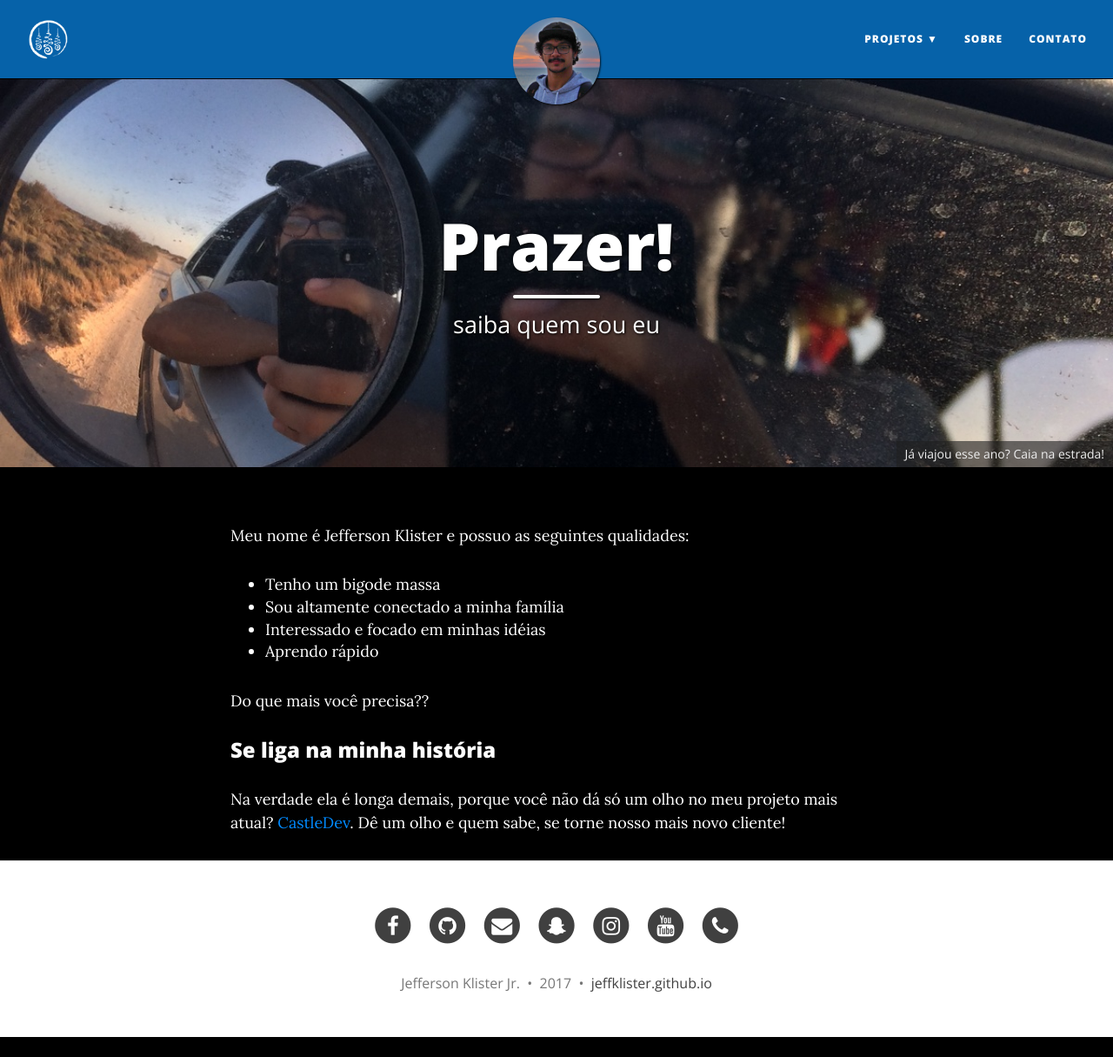
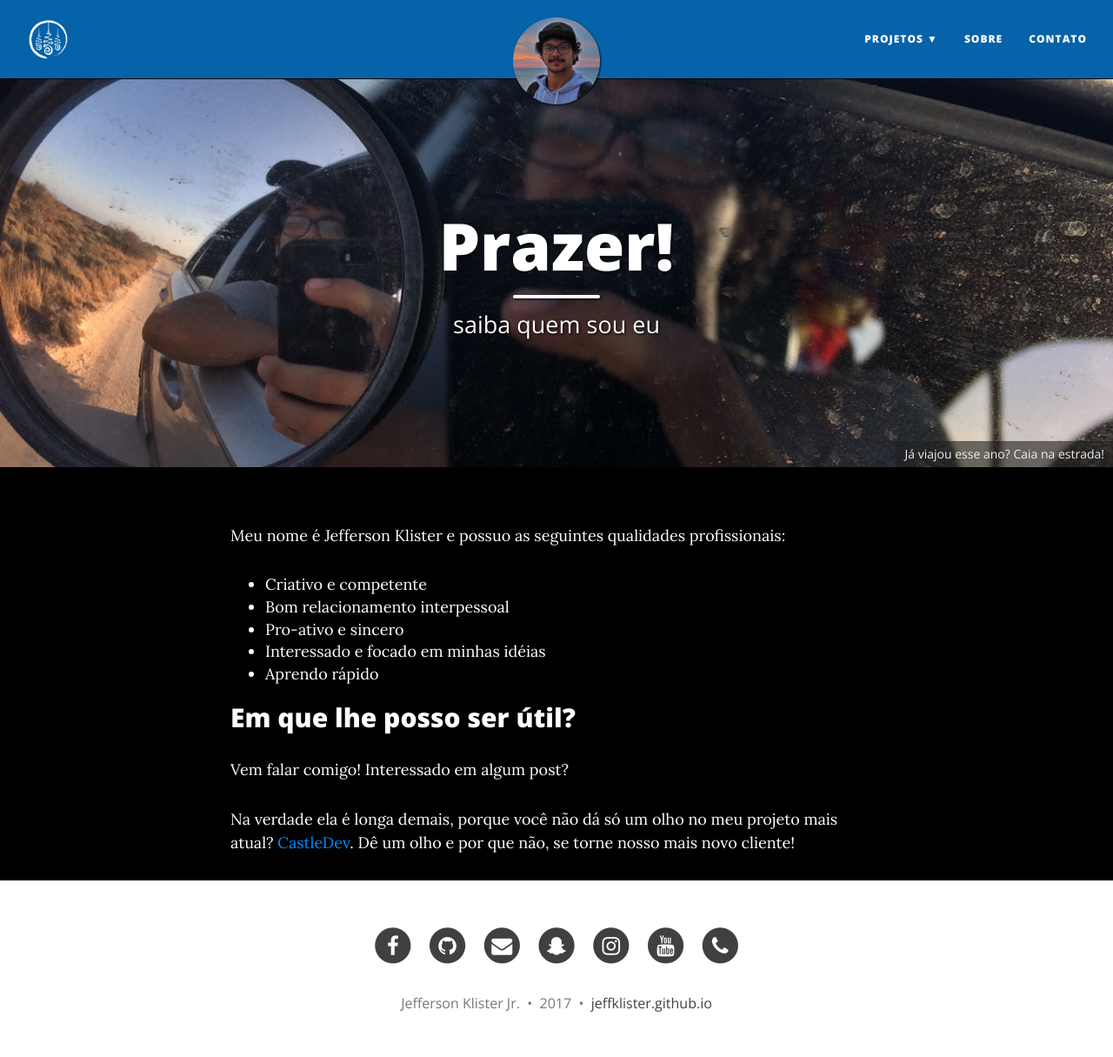
Before and after one commit to jeffklister/jeffklister.github.io, a Jekyll site: the page built from aboutme.md, in a window 1280 px wide and 1215 px high. Shown: the whole window at 87% size. Built offline with Jekyll 4.4.1, drawn with Linux system fonts in a browser that asks for light colours; nearby versions of some CDN libraries.

```diff
--- a/aboutme.md
+++ b/aboutme.md
@@ -6,16 +6,18 @@
 - "/img/aboutme3.jpg": Já viajou esse ano? Caia na estrada!
 ---
 
-Meu nome é Jefferson Klister e possuo as seguintes qualidades:
+Meu nome é Jefferson Klister e possuo as seguintes qualidades profissionais:
 
-- Tenho um bigode massa
-- Sou altamente conectado a minha família
+- Criativo e competente
+- Bom relacionamento interpessoal
+- Pro-ativo e sincero
 - Interessado e focado em minhas idéias
 - Aprendo rápido
 
-Do que mais você precisa??
 
-### Se liga na minha história
+## Em que lhe posso ser útil?
+
+Vem falar comigo! Interessado em algum post?
 
 Na verdade ela é longa demais, porque você não dá só um olho no meu projeto mais atual? [CastleDev](http://castledevup.github.io).
-Dê um olho e quem sabe, se torne nosso mais novo cliente!
+Dê um olho e por que não, se torne nosso mais novo cliente!
--- a/css/estilo.css
+++ b/css/estilo.css
@@ -29,6 +29,8 @@
     color: #fff;
 }
 
+
+
 body {
     background: #000;
     color: white;
@@ -49,9 +51,16 @@
 @media only screen and (min-width: 768px)
 .navbar-custom .nav .navlinks-container .navlinks-children a {
     padding-left: 10px;
-    border: 1px solid #white;
 }
 
 .navbar-custom .nav .navlinks-container .navlinks-children a {
     background: #0662a9;
 }
+
+.navbar-default .navbar-collapse, .navbar-default .navbar-form{
+    border-color: #0662a9;
+}
+
+navbar-toggle {
+    background-color:
+}
```
Also changed, not shown: _includes/timeline.html (+5 -7 lines), 6 other files.
